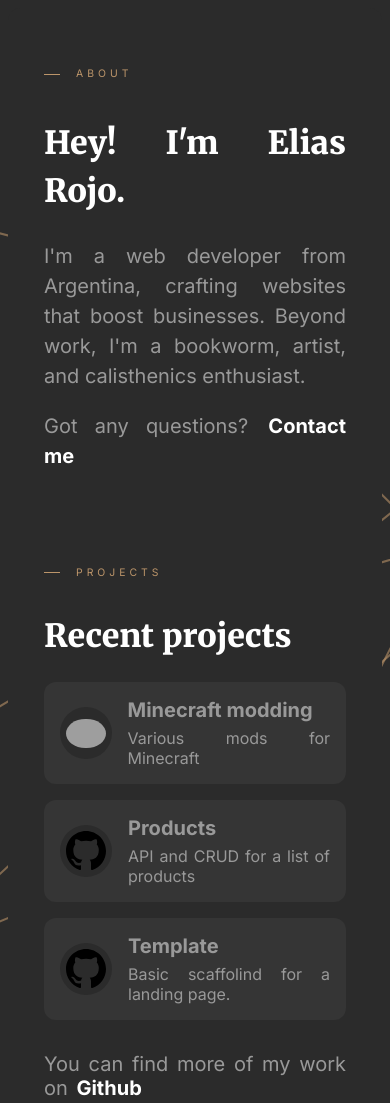
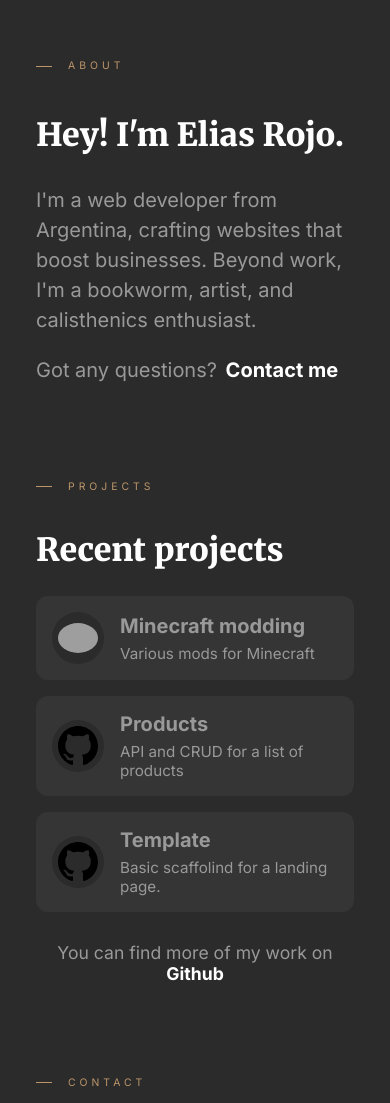
Before and after one commit to yagorojo/erojo, a plain HTML site: page index.html in a window 390 px wide. Shown: the top 1103 px of the page. Drawn offline with Linux system fonts and the light colour scheme; grey boxes are pictures that could not be loaded.

Commit message:
Fix text justify

```diff
--- a/index.html
+++ b/index.html
@@ -111,7 +111,7 @@
             </div>
           </a>
         </div>
-        <p style="padding-top: 12px">
+        <p class="find">
           You can find more of my work on
           <a href="https://github.com/yagorojo" target="_blank" class="link"
             >Github</a
--- a/style.css
+++ b/style.css
@@ -140,8 +140,23 @@ section {
   transform: scale(1.02);
 }
 
-@media (max-width: 768px) {
-  section {
-    text-align: justify;
+.find {
+  padding-top: 12px;
+  text-align: center;
+}
+
+@media (max-width: 480px) {
+  body {
+    margin: 0;
   }
 }
+
+@media (max-width: 480px) {
+  .project-desc {
+    font-size: 0.95rem;
+  }
+
+  .find {
+    font-size: 1.1rem;
+  }
+}
```
